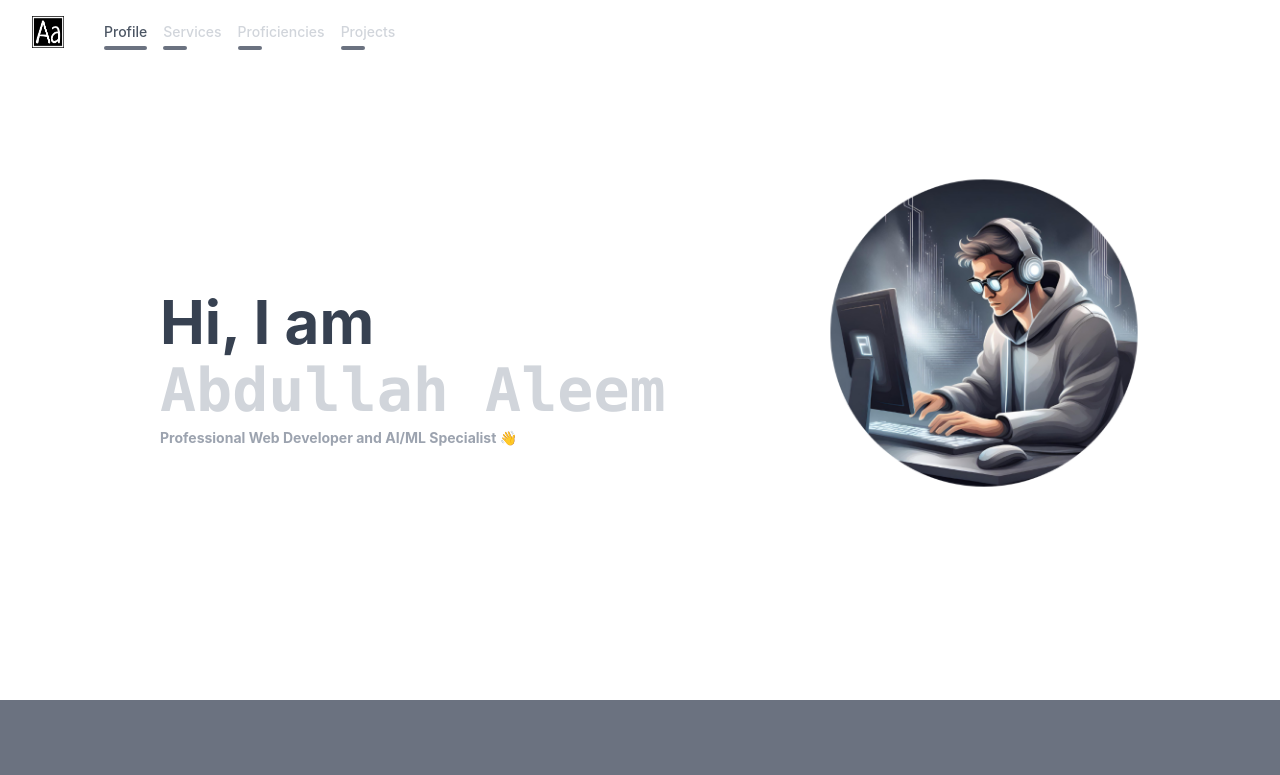
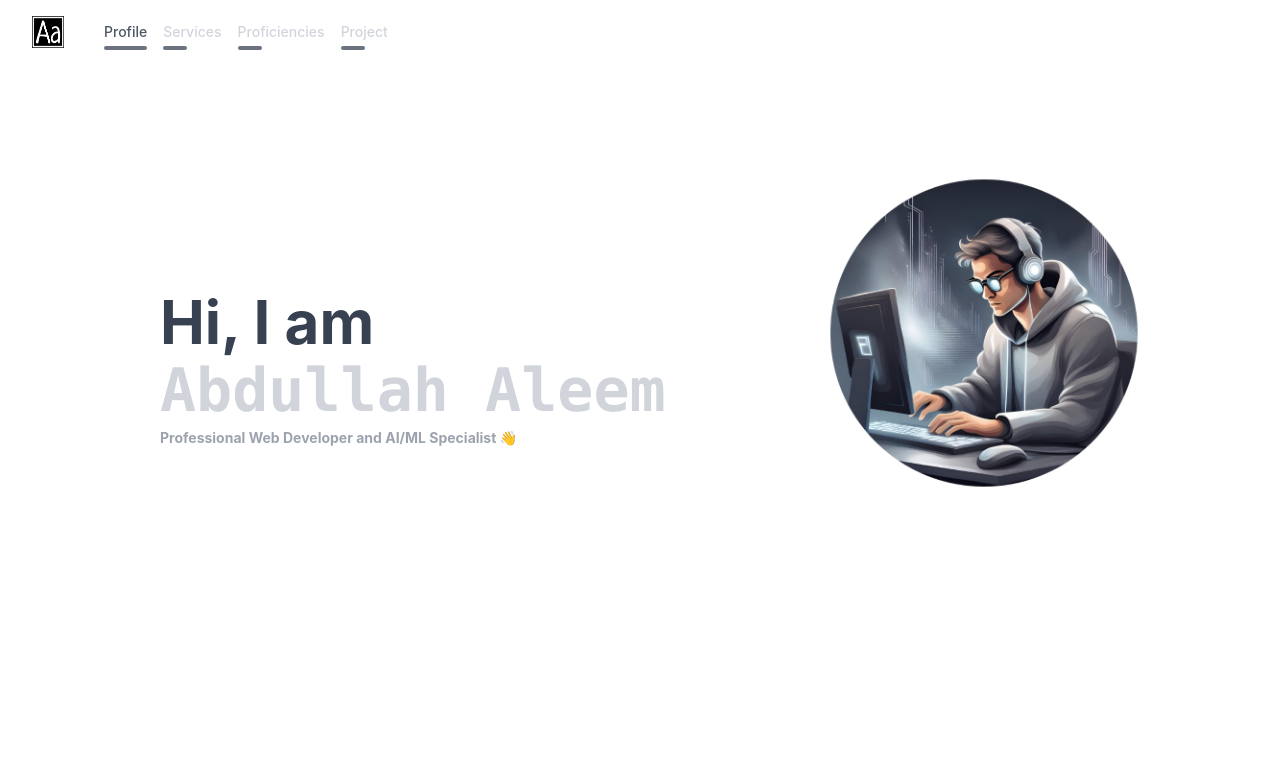
Before and after one commit to abdullah-aleem/Portfolio, a React (Create React App) app in the folder website/: page / in a window 1280 px wide. Shown: the top 775 px of the page. Built offline with nearby package versions, Linux system fonts and the light colour scheme.

Commit message:
layout_change_to_pages

```diff
--- a/website/package.json
+++ b/website/package.json
@@ -16,6 +16,7 @@
     "react-emoji": "^0.5.0",
     "react-icons": "^4.10.1",
     "react-scripts": "5.0.1",
+    "react-slick": "^0.29.0",
     "web-vitals": "^2.1.4"
   },
   "scripts": {
--- a/website/src/App.js
+++ b/website/src/App.js
@@ -1,6 +1,6 @@
-import MyContextProvider from "./components/MyContext";
+
 import Navbar from "./components/Navbar";
-import React, { useRef } from 'react'
+import React, { useRef, useState } from 'react'
 import Profile from "./components/Profile";
 import Services from "./components/Services";
 import Projects from "./components/projects";
@@ -10,35 +10,37 @@ import Proficencies from "./components/Proficencies";
 
 
 function App() {
-  const proRef=useRef(null)
-  const serRef=useRef(null)
-  const jectRef=useRef(null)
-  const skilRef=useRef(null)
+  const [count,setCount]= useState(true)
+  const [currentlyActive,setCurrentlyActive]=useState({"Profile":true,"Project":false,"Proficencies":false,"Services":false})
   const scroll=(ref)=>{
-    console.log(ref);
-    if (ref.current) {
-      ref.current.scrollIntoView({ behavior: 'smooth' });
+    setCurrentlyActive(prevState => {
+      let updatedState = { ...prevState };
+
+      Object.keys(updatedState).forEach(item => {
+        updatedState[item] = (ref === item);
+      });
+
+      return updatedState;
+    });
+
     }
-  }
+  return (
 
-  return (
-    <MyContextProvider>
-      <Navbar  scroll={scroll} re={[proRef,serRef,skilRef,jectRef]}/>
-    <div ref={proRef}>
+   <>
+      <Navbar  scroll={scroll} />
+    <div  style={{display:currentlyActive["Profile"]?"block":"none"}}>
       <Profile />
     </div>
-    <div ref={serRef}>
+    <div  style={{display:currentlyActive["Services"]?"block":"none"}}>
       <Services />
     </div>
-    <div ref={skilRef}>
-
+    <div  style={{display:currentlyActive["Proficencies"]?"block":"none"}}>
     <Proficencies/>
     </div>
-
-    <div ref={jectRef}>
+    <div style={{display:currentlyActive["Project"]?"block":"none"}}>
       <Projects/>
     </div>
-    </MyContextProvider>
+    </>
   );
 }
 
--- a/website/src/components/MyContext.js
+++ /dev/null
@@ -1,35 +0,0 @@
-import React, { createContext, useContext, useState } from 'react';
-
-const MyContext = createContext();
-
-export default function MyContextProvider({children}) {
-    const [navi, setNavi] = useState([
-        { name: 'Profile', href: '#', current: true },
-        { name: 'Services', href: 's', current: false },
-        { name: 'Proficiencies', href: '#', current: false },
-        { name: 'Projects', href: '#', current: false },
-    ]);
-
-
-    const updateNavi = (val) => {
-        setNavi(val);
-    };
-
-    const contextValue = [
-        navi,
-        updateNavi,
-    ];
-
-
-
-    return (
-        <MyContext.Provider value={contextValue}>
-            {children}
-        </MyContext.Provider>
-    );
-
-}
-
-export function useMyContext() {
-    return useContext(MyContext);
-}
--- a/website/src/components/Navbar.js
+++ b/website/src/components/Navbar.js
@@ -2,7 +2,7 @@ import { Disclosure} from '@headlessui/react'
 import { Bars3Icon, BellIcon, XMarkIcon } from '@heroicons/react/24/outline'
 import logo from '../assests/logo.png'
 import { useState } from 'react'
-import { useMyContext } from './MyContext';
+
 import na from '../assests/profile.png'
 
 
@@ -14,40 +14,55 @@ const user = {
 }
 
 
-
-
+const navi=[{
+  "name":'Profile',
+  "current":true,
+},{
+  "name":'Services',
+  "current":false,
+},{
+  "name":'Proficiencies',
+  "current":false,
+},{
+  "name":'Project',
+  "current":false,
+}
+]
 function classNames(...classes) {
   return classes.filter(Boolean).join(' ')
 }
 
 function Navbar(props) {
-  const {scroll,re}=props;
+  const {scroll}=props;
 
   const [count,setCount]= useState(true)
 
-  const [ navi, updateNavi ] = useMyContext();
+
 
 
   function updateS(item) {
-    let x = navi;
-    console.log(item)
-    x.map(y => y === item ? y.current = true :  y.current = false)
 
-    updateNavi(x)
+    navi.map(x=>x.current=false);
+    item.current=true
+
     if(item.name==="Profile"){
-      scroll(re[0]);
+     scroll("Profile")
+
     }
     else if(item.name==="Services"){
-      scroll(re[1]);
+      scroll("Services")
     }
 
     else if(item.name==="Projects"){
       console.log('duck')
-      scroll(re[3]);
+      scroll("Project")
     }
     else if(item.name==="Proficiencies"){
       console.log('duck')
-      scroll(re[2]);
+      scroll("Proficencies")
+
+
+
     }
     setCount(!count)
   }
@@ -73,7 +88,7 @@ function Navbar(props) {
                         {navi.map((item) => (
                           <button
                             key={item.name}
-                            href={item.href}
+
                             onClick={() => {
                              updateS(item)}}
                             className={classNames(
@@ -93,52 +108,11 @@ function Navbar(props) {
                   </div>
                   <div className="hidden md:block">
                     <div className="ml-4 flex items-center md:ml-6">
-                      {/* <button
-                        type="button"
-                        className="relative rounded-full bg-gray-800 p-1 text-gray-400 hover:text-white focus:outline-none focus:ring-2 focus:ring-white focus:ring-offset-2 focus:ring-offset-gray-800"
-                      >
-                        <span className="absolute -inset-1.5" />
-                        <span className="sr-only">View notifications</span>
-                        <BellIcon className="h-6 w-6" aria-hidden="true" />
 
-                      </button> */}
+                        <div className='relative ml-3'>
 
-                      {/* Profile dropdown */}
-                      {/* <Menu as="div" className="relative ml-3"> */}
-                        <div className='relative ml-3'>
-                          {/* <Menu.Button className="relative flex max-w-xs items-center rounded-full bg-gray-800 text-sm focus:outline-none focus:ring-2 focus:ring-white focus:ring-offset-2 focus:ring-offset-gray-800">
-                            <span className="absolute -inset-1.5" />
-                            <span className="sr-only">Open user menu</span> */}
-                            {/* <img className="h-8 w-8 rounded-full" src={user.imageUrl} alt="" /> */}
-                          {/* </Menu.Button> */}
                         </div>
-                        {/* <Transition
-                          as={Fragment}
-                          enter="transition ease-out duration-100"
-                          enterFrom="transform opacity-0 scale-95"
-                          enterTo="transform opacity-100 scale-100"
-                          leave="transition ease-in duration-75"
-                          leaveFrom="transform opacity-100 scale-100"
-                          leaveTo="transform opacity-0 scale-95"
-                        >
-                          <Menu.Items className="absolute right-0 z-10 mt-2 w-48 origin-top-right rounded-md bg-white py-1 shadow-lg ring-1 ring-black ring-opacity-5 focus:outline-none">
-                            {userNavigation.map((item) => (
-                              <Menu.Item key={item.name}>
-                                {({ active }) => (
-                                  <a
-                                    href={item.href}
-                                    className={classNames(
-                                      active ? 'bg-gray-100' : '',
-                                      'block px-4 py-2 text-sm text-gray-700'
-                                    )}
-                                  >
-                                    {item.name}
-                                  </a>
-                                )}
-                              </Menu.Item>
-                            ))}
-                          </Menu.Items>
-                        </Transition> */}
+
                     </div>
                   </div>
                   <div className="-mr-2 flex md:hidden">
@@ -190,18 +164,7 @@ function Navbar(props) {
                       <BellIcon className="h-6 w-6" aria-hidden="true" />
                     </button>
                   </div>
-                  {/* <div className="mt-3 space-y-1 px-2">
-                    {userNavigation.map((item) => (
-                      <Disclosure.Button
-                        key={item.name}
-                        as="a"
-                        href={item.href}
-                        className="block rounded-md px-3 py-2 text-base font-medium text-gray-400 hover:bg-gray-700 hover:text-white"
-                      >
-                        {item.name}
-                      </Disclosure.Button>
-                    ))}
-                  </div> */}
+
                 </div>
               </Disclosure.Panel>
             </>
--- a/website/src/components/projects.js
+++ b/website/src/components/projects.js
@@ -1,9 +1,29 @@
 import React from 'react'
+import Slider from 'react-slick'
+
 
 function Projects() {
+  const settings = {
+    dots: true,
+    infinite: true,
+    speed: 500,
+    slidesToShow: 1,
+    slidesToScroll: 1,
+  };
+
+  const cards = [
+    { id: 1, content: 'Portfolio',img:"image",description:"" },
+    { id: 2, content: 'Card 2p' },
+    { id: 3, content: 'Card 3' },
+    { id: 4, content: 'Card 4' },
+    { id: 5, content: 'Card 5' },
+  ];
+
   return (
-    <div className='bg-gray-600 w-full h-40'>
+    <div className='bg-gray-600 '>
+      <div className="container mx-auto mt-8 ">
 
+    </div>
     </div>
   )
 }
--- a/website/tailwind.config.js
+++ b/website/tailwind.config.js
@@ -2,6 +2,11 @@
 module.exports = {
   content: [
     "./src/**/*.{js,jsx,ts,tsx}",
+  ],
+  purge: [
+    './src/**/*.html',
+    './src/**/*.jsx',
+    './src/**/*.js',
   ],
   theme: {
     extend: {
```
Also changed, not shown: 1 other file (tests, documents, lock files or other folders).
